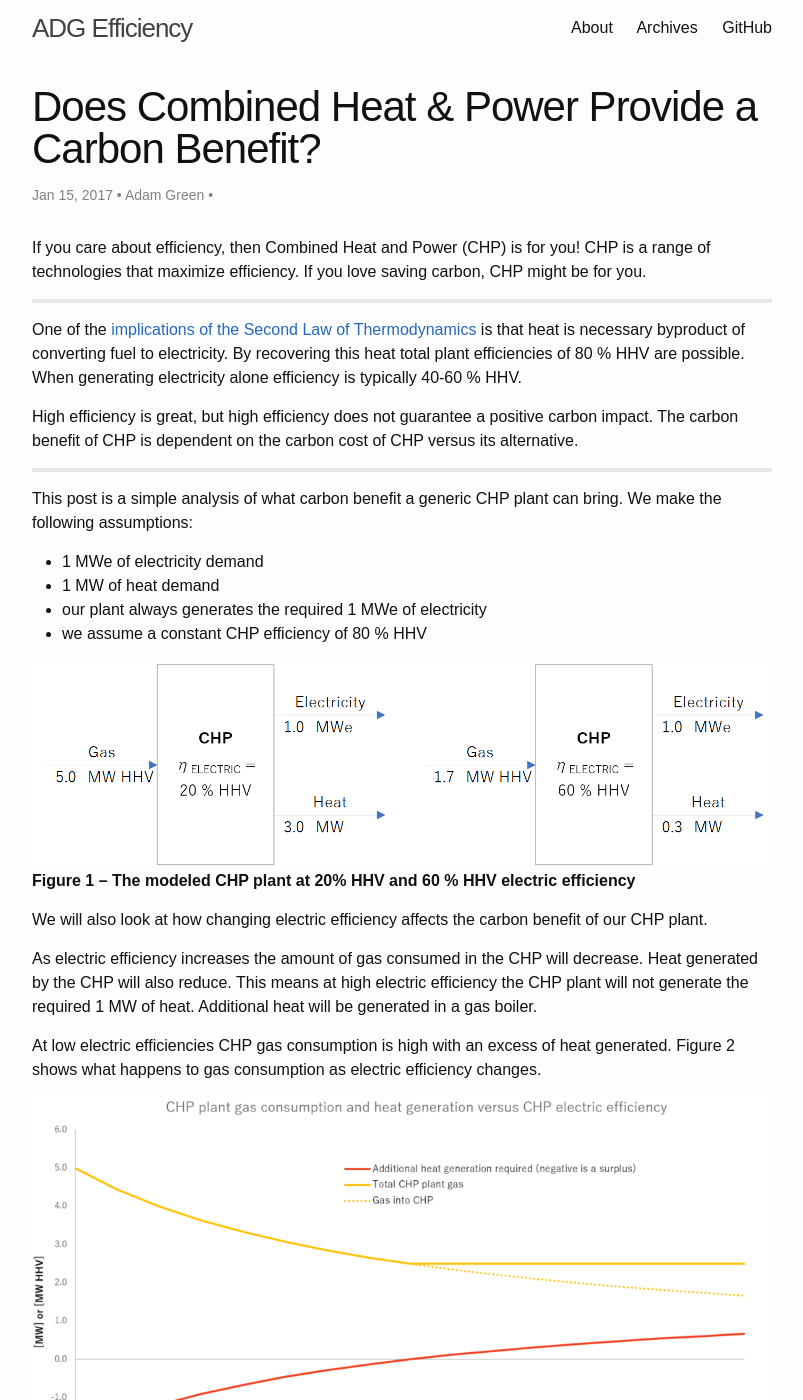
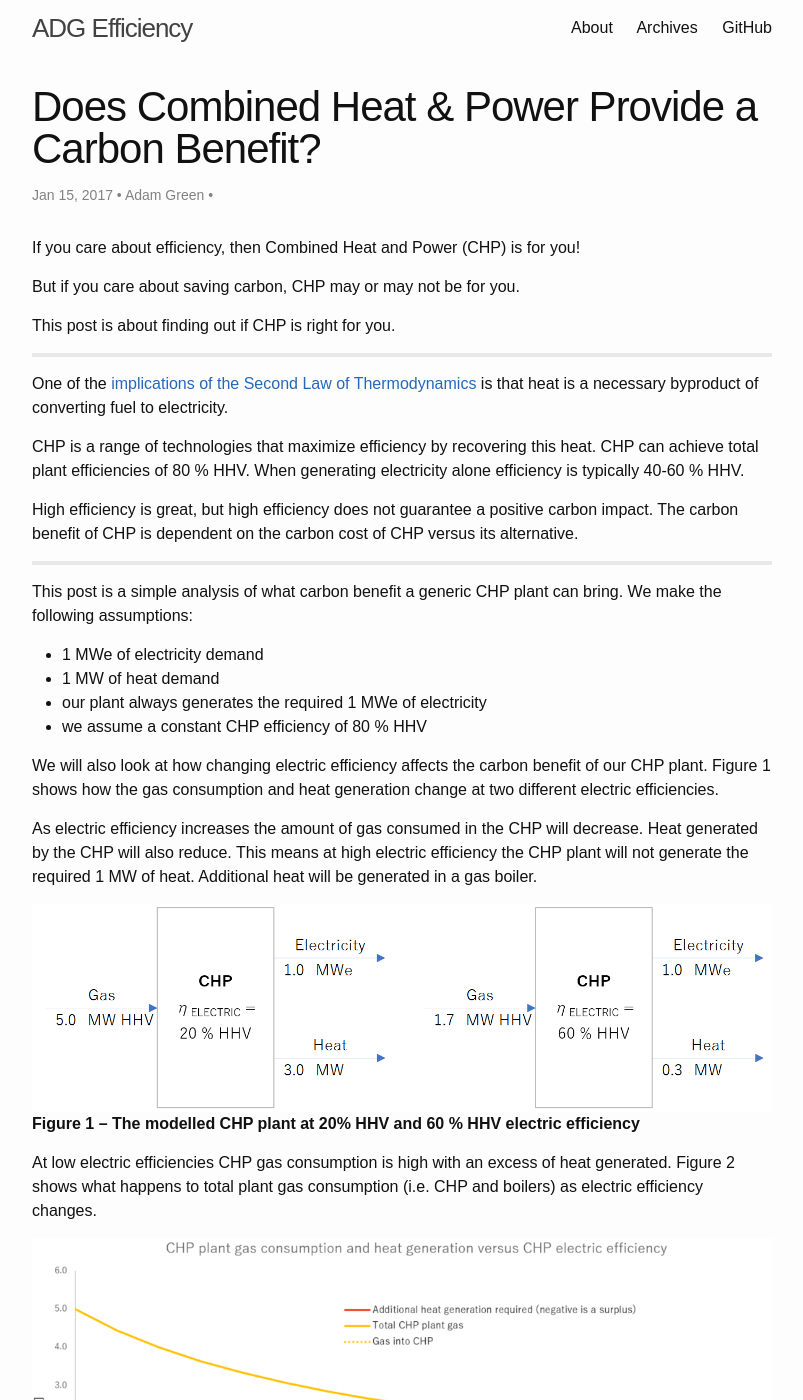
Before and after one commit to ADGEfficiency/adgefficiency.github.io, a Jekyll site: the page built from _posts/2017-01-15-does-combined-heat-power-provide-a-carbon-benefit.md, in a window 1280 px wide and 1400 px high. Shown: the whole window, without its empty margins (238-1041 px from the left). Built offline with Jekyll 4.4.1, drawn with Linux system fonts in a browser that asks for light colours; some of the changed text lies outside the part shown.

Commit message:
gitpages conversion

```diff
--- a/_posts/2017-01-15-does-combined-heat-power-provide-a-carbon-benefit.md
+++ b/_posts/2017-01-15-does-combined-heat-power-provide-a-carbon-benefit.md
@@ -9,11 +9,17 @@
 categories:
   - Energy
 ---
-If you care about efficiency, then Combined Heat and Power (CHP) is for you!  CHP is a range of technologies that maximize efficiency.  If you love saving carbon, CHP might be for you.
+If you care about efficiency, then Combined Heat and Power (CHP) is for you!
+
+But if you care about saving carbon, CHP may or may not be for you.
+
+This post is about finding out if CHP is right for you.
 
 ---
 
-One of the [implications of the Second Law of Thermodynamics](http://adgefficiency.com/energy-basics-the-first-second-law-of-thermodynamics/) is that heat is necessary byproduct of converting fuel to electricity.  By recovering this heat total plant efficiencies of 80 % HHV are possible.  When generating electricity alone efficiency is typically 40-60 % HHV.
+One of the [implications of the Second Law of Thermodynamics](http://adgefficiency.com/energy-basics-the-first-second-law-of-thermodynamics/) is that heat is a necessary byproduct of converting fuel to electricity.
+
+CHP is a range of technologies that maximize efficiency by recovering this heat.  CHP can achieve total plant efficiencies of 80 % HHV.  When generating electricity alone efficiency is typically 40-60 % HHV.
 
 High efficiency is great, but high efficiency does not guarantee a positive carbon impact.  The carbon benefit of CHP is dependent on the carbon cost of CHP versus its alternative.
 
@@ -25,23 +31,23 @@
 - our plant always generates the required 1 MWe of electricity
 - we assume a constant CHP efficiency of 80 % HHV
 
-![Figure 1]({{"/assets/chp_carbon_benefit/fig1.png"}})
-**Figure 1 – The modeled CHP plant at 20% HHV and 60 % HHV electric efficiency**
-
-We will also look at how changing electric efficiency affects the carbon benefit of our CHP plant.
+We will also look at how changing electric efficiency affects the carbon benefit of our CHP plant.  Figure 1 shows how the gas consumption and heat generation change at two different electric efficiencies.
 
 As electric efficiency increases the amount of gas consumed in the CHP will decrease.  Heat generated by the CHP will also reduce.   This means at high electric efficiency the CHP plant will not generate the required 1 MW of heat.  Additional heat will be generated in a gas boiler.
 
-At low electric efficiencies CHP gas consumption is high with an excess of heat generated.  Figure 2 shows what happens to gas consumption as electric efficiency changes.
+![Figure 1]({{"/assets/chp_carbon_benefit/fig1.png"}})
+**Figure 1 – The modelled CHP plant at 20% HHV and 60 % HHV electric efficiency**
+
+At low electric efficiencies CHP gas consumption is high with an excess of heat generated.  Figure 2 shows what happens to total plant gas consumption (i.e. CHP and boilers) as electric efficiency changes.
 
 ![Figure 2]({{"/assets/chp_carbon_benefit/fig2.png"}})
 **Figure 2 – The effect of electric efficiency on gas consumption and heat surplus/deficit**
 
-To understand what is happening in our CHP plant from a carbon point of view we make some additional assumptions:
+To understand what is happening in our CHP plant from a carbon point of view we need to make some additional assumptions:
 - Gas carbon intensity = 0.184 tC/MWh HHV
 - Gas boiler efficiency = 80 % HHV
 
-Finally, we need to know what the carbon cost of the alternative to CHP is.  The most common alternative is generating heat in a boiler and importing electricity from the grid (referred to as the ‘grid’ solution).
+We need to know what the carbon cost of the alternative to CHP is.  The most common alternative is generating heat in a boiler and importing electricity from the grid (referred to as the ‘grid’ solution).
 
 We can calculate the carbon cost of generating heat from a gas boiler from the carbon intensity of gas and the gas boiler efficiency.
 
@@ -52,7 +58,7 @@
 | ||UK|	US|	China|
 |Import power carbon intensity|	tC/MWh|	0.507|	0.61|	1.049|
 |Heat generation carbon intensity|	tC/MWh|	0.23|	0.23|	0.23|
-|Grid carbon cost|	tC/hr|	0.737|	0.84|	1.279|
+|Grid carbon cost (supply of heat and electricity)|	tC/hr|	0.737|	0.84|	1.279|
 
 We are now ready to see what benefit our CHP plant will bring versus the grid scenario.  Also modeled is an ‘open cycle’ scenario where our we recover no heat from our CHP.  In this scenario the boiler will always be generating our required 1 MW of heat.
 
@@ -67,19 +73,20 @@
 
 Carbon benefit is of crucial importance to the fight against climate change. However, economic benefit is the practical concern.  Considerations like capital cost and energy prices will determine how many CHP plants get built and how they operate.
 
-Economics is also important for us to understand what we are paying for our carbon benefit.  Perhaps the capital is better spent elsewhere to get a higher carbon saving per dollar.  It’s important to remember that any competing technology must supply both electricity and heat.
+Economics are also important for us to understand what we are paying for our carbon benefit.  Perhaps the capital is better spent elsewhere to get a higher carbon saving per dollar.  It’s important to remember that any competing technology must supply both electricity and heat.
 
 Like all modelling this analysis is a simplification.  Commentary on some of the assumptions made above:
 
-The major assumption here is site demands – in reality, site demands are variable.
-Some sites may generate heat from coal or oil – making the carbon cost for the grid solution higher.
+- The major assumption here is site demands – in reality, site demands are variable.
 
-Even with a CHP plant providing the full site heat demand the gas boiler may still be generating heat.  For many sites the security of supply is critical so they will keep backup heat generating at minimum turndown in case of a CHP trip.
+- Some sites may also generate heat from coal, biomass or oil – making the carbon cost for the grid solution different.
 
-Assuming that the CHP plant efficiency is constant at 80 % HHV independent of electric efficiency is a simplification.
+- Even with a CHP plant providing the full site heat demand the gas boiler may still be generating heat.  For many sites security of supply is critical so they will keep backup heat generating at minimum turndown in case of a CHP trip.
 
-The quality of heat generated is as important as the amount of heat generated. Here we have simplified the analysis to only look at one quality of heat.
+- Assuming that the CHP plant efficiency is constant at 80 % HHV independent of electric efficiency is a simplification.
 
-Finally, if you would like a copy of the model you can download it using the link below.
+- The quality of heat generated is as important as the amount of heat generated. Here we have simplified the analysis to only look at one quality of heat.
 
-[Does CHP bring a carbon benefit 2017-01-14.xlsx](assets/chp_carbon_benefit/Does-CHP-bring-a-carbon-benefit-2017-01-14.xlsx)
+If you would like a copy of the model you can download it using the link below.
+
+[Does CHP bring a carbon benefit 2017-01-14.xlsx](https://github.com/ADGEfficiency/adgefficiency.github.io/blob/master/assets/chp_carbon_benefit/Does-CHP-bring-a-carbon-benefit-2017-01-14.xlsx)
```
Also changed, not shown: _posts/2016-12-20-energy-insights-a-look-at-wind-and-solar.md (+2 -2 lines), _posts/2016-12-24-energy-insights-iea-2016-world-energy-outlook.md (+2 -2 lines), _posts/2017-01-05-energy-insights-vaclav-smil-on-carbon-capture-storage.md (+2 -4 lines), _posts/2017-01-09-energy-basics-fixed-versus-variable-costs.md (+5 -7 lines), _posts/2017-01-26-renewables-confusion-renewable-versus-clean.md (added, +81 -0 lines), _posts/2017-01-30-a-simple-look-at-the-efficiency-penalty-cost-of-renewables.md (added, +34 -0 lines), assets/renewable_effy_penalty/fig1.png (added), 1 other file.
